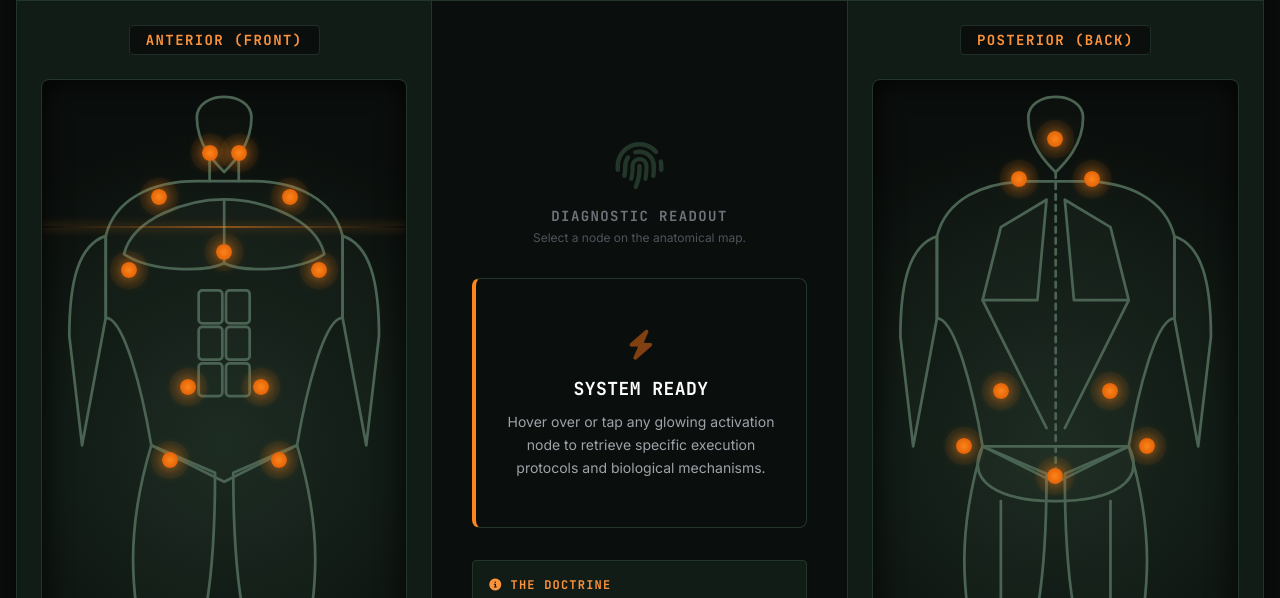
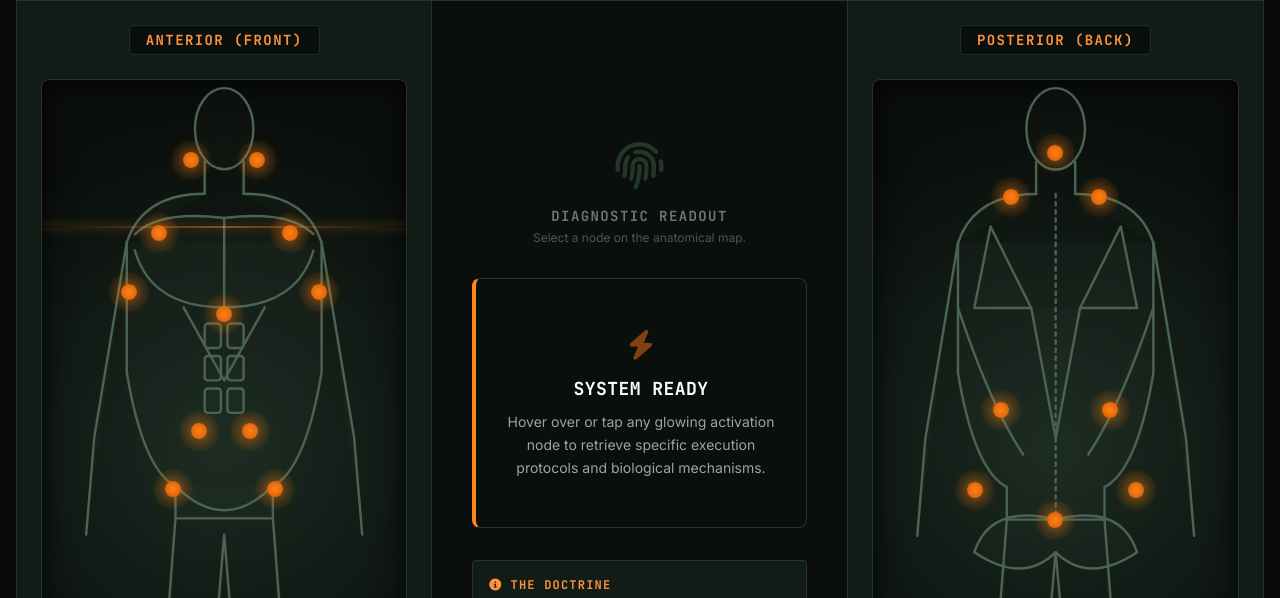
Before and after one commit to nlcperformance/RPR-Activation, a plain HTML site: page index.html in a window 1280 px wide. Shown: the part 157-755 px from the top of the page. Drawn offline with nearby package versions, Linux system fonts and the light colour scheme.

Commit message:
Update SVG viewBox height and adjust anatomy paths

```diff
--- a/index.html
+++ b/index.html
@@ -169,52 +169,52 @@
                 <div class="svg-container aspect-[1/2]">
                     <div class="scanner-line"></div>
                     <!-- High-Fidelity Anterior Anatomy SVG -->
-                    <svg viewBox="0 0 200 400" class="w-full h-full pointer-events-none">
+                    <svg viewBox="0 0 200 450" class="w-full h-full pointer-events-none">
                         <g class="anatomy-line">
-                            <!-- Head & Neck -->
-                            <path d="M 85 20 C 85 5 115 5 115 20 C 115 35 105 45 100 50 C 95 45 85 35 85 20 Z"/>
-                            <path d="M 92 40 L 92 55 M 108 40 L 108 55"/>
-                            <!-- Torso Outline -->
-                            <path d="M 85 55 C 60 55 40 65 35 85 L 35 130 C 45 130 55 170 60 200 L 100 220 L 140 200 C 145 170 155 130 165 130 L 165 85 C 160 65 140 55 115 55 Z"/>
+                            <!-- Head & Jaw -->
+                            <ellipse cx="100" cy="30" rx="18" ry="25" />
+                            <path d="M 88 50 L 88 70 M 112 50 L 112 70" />
+                            <!-- Shoulders & Clavicle -->
+                            <path d="M 88 70 Q 50 70 40 100 M 112 70 Q 150 70 160 100" />
+                            <path d="M 100 85 Q 60 80 45 95 M 100 85 Q 140 80 155 95" />
                             <!-- Pecs -->
-                            <path d="M 100 65 C 80 65 50 75 45 95 C 60 105 90 105 100 100 C 110 105 140 105 155 95 C 150 75 120 65 100 65 Z"/>
-                            <line x1="100" y1="65" x2="100" y2="100"/>
+                            <path d="M 100 85 L 100 140 Q 55 140 45 105 M 100 85 L 100 140 Q 145 140 155 105" />
+                            <!-- Torso & Ribs -->
+                            <path d="M 40 100 L 40 180 Q 50 240 70 250 L 70 270 L 130 270 L 130 250 Q 150 240 160 180 L 160 100" />
+                            <path d="M 100 185 L 75 140 M 100 185 L 125 140" />
                             <!-- Abs -->
-                            <rect x="86" y="115" width="13" height="18" rx="2"/>
-                            <rect x="101" y="115" width="13" height="18" rx="2"/>
-                            <rect x="86" y="135" width="13" height="18" rx="2"/>
-                            <rect x="101" y="135" width="13" height="18" rx="2"/>
-                            <rect x="86" y="155" width="13" height="18" rx="2"/>
-                            <rect x="101" y="155" width="13" height="18" rx="2"/>
+                            <rect x="88" y="150" width="10" height="15" rx="2" />
+                            <rect x="102" y="150" width="10" height="15" rx="2" />
+                            <rect x="88" y="170" width="10" height="15" rx="2" />
+                            <rect x="102" y="170" width="10" height="15" rx="2" />
+                            <rect x="88" y="190" width="10" height="15" rx="2" />
+                            <rect x="102" y="190" width="10" height="15" rx="2" />
                             <!-- Arms -->
-                            <path d="M 35 85 C 20 90 15 110 15 140 L 22 200 L 35 130 Z"/>
-                            <path d="M 165 85 C 180 90 185 110 185 140 L 178 200 L 165 130 Z"/>
+                            <path d="M 40 100 L 20 220 L 15 280 M 160 100 L 180 220 L 185 280" />
                             <!-- Legs -->
-                            <path d="M 60 200 C 45 250 50 280 55 310 L 85 310 C 95 280 95 230 95 215 Z"/>
-                            <path d="M 140 200 C 155 250 150 280 145 310 L 115 310 C 105 280 105 230 105 215 Z"/>
-                            <!-- Calves -->
-                            <path d="M 55 310 C 45 350 55 380 60 390 L 80 390 C 85 360 85 330 85 310 Z"/>
-                            <path d="M 145 310 C 155 350 145 380 140 390 L 120 390 C 115 360 115 330 115 310 Z"/>
+                            <path d="M 70 270 L 60 400 L 65 440 M 130 270 L 140 400 L 135 440 M 100 280 L 90 400 L 95 440 M 100 280 L 110 400 L 105 440" />
+                            <!-- Hip Crease -->
+                            <path d="M 70 250 Q 100 280 130 250" />
                         </g>
                     </svg>
 
                     <!-- INTERACTIVE RPR NODES: ANTERIOR -->
-                    <div class="rpr-node" style="top: 10%; left: 46%;" data-title="GLUTES (Jawline)" data-desc="Scrub deeply underneath the jawline and base of the ear. This flips the primary hip extension switch and releases the jaw-clenching reflex that protects the cervical spine."></div>
-                    <div class="rpr-node" style="top: 10%; left: 54%;" data-title="GLUTES (Jawline)" data-desc="Scrub deeply underneath the jawline and base of the ear. This flips the primary hip extension switch and releases the jaw-clenching reflex that protects the cervical spine."></div>
+                    <div class="rpr-node" style="top: 11%; left: 41%;" data-title="GLUTES (Jawline)" data-desc="Scrub deeply underneath the jawline and base of the ear. This flips the primary hip extension switch and releases the jaw-clenching reflex that protects the cervical spine."></div>
+                    <div class="rpr-node" style="top: 11%; left: 59%;" data-title="GLUTES (Jawline)" data-desc="Scrub deeply underneath the jawline and base of the ear. This flips the primary hip extension switch and releases the jaw-clenching reflex that protects the cervical spine."></div>
 
-                    <div class="rpr-node" style="top: 16%; left: 32%;" data-title="ROTATOR CUFF (Clavicle)" data-desc="Scrub the entire underside of the collarbone, moving outward to the armpit (Coracoid process). Clears neurological static inhibiting the supraspinatus and infraspinatus."></div>
-                    <div class="rpr-node" style="top: 16%; left: 68%;" data-title="ROTATOR CUFF (Clavicle)" data-desc="Scrub the entire underside of the collarbone, moving outward to the armpit (Coracoid process). Clears neurological static inhibiting the supraspinatus and infraspinatus."></div>
+                    <div class="rpr-node" style="top: 21%; left: 32%;" data-title="ROTATOR CUFF (Clavicle)" data-desc="Scrub the entire underside of the collarbone, moving outward to the armpit (Coracoid process). Clears neurological static inhibiting the supraspinatus and infraspinatus."></div>
+                    <div class="rpr-node" style="top: 21%; left: 68%;" data-title="ROTATOR CUFF (Clavicle)" data-desc="Scrub the entire underside of the collarbone, moving outward to the armpit (Coracoid process). Clears neurological static inhibiting the supraspinatus and infraspinatus."></div>
 
-                    <div class="rpr-node" style="top: 23.5%; left: 50%;" data-title="DIAPHRAGM (Sternum)" data-desc="Rub vigorously up and down the center of the breastbone. Crucial for unlocking core bracing capacity and enabling deep, parasympathetic nasal breathing."></div>
+                    <div class="rpr-node" style="top: 32%; left: 50%;" data-title="DIAPHRAGM (Sternum)" data-desc="Rub vigorously up and down the center of the breastbone. Crucial for unlocking core bracing capacity and enabling deep, parasympathetic nasal breathing."></div>
 
-                    <div class="rpr-node" style="top: 26%; left: 24%;" data-title="SCAPULA / SERRATUS (Ribs)" data-desc="Scrub the spaces between the ribs directly under the pectoral muscle (ribs 3-5). Turns on the Serratus Anterior, allowing the shoulder blade to upwardly rotate safely."></div>
-                    <div class="rpr-node" style="top: 26%; left: 76%;" data-title="SCAPULA / SERRATUS (Ribs)" data-desc="Scrub the spaces between the ribs directly under the pectoral muscle (ribs 3-5). Turns on the Serratus Anterior, allowing the shoulder blade to upwardly rotate safely."></div>
+                    <div class="rpr-node" style="top: 29%; left: 24%;" data-title="SCAPULA / SERRATUS (Ribs)" data-desc="Scrub the spaces between the ribs directly under the pectoral muscle (ribs 3-5). Turns on the Serratus Anterior, allowing the shoulder blade to upwardly rotate safely."></div>
+                    <div class="rpr-node" style="top: 29%; left: 76%;" data-title="SCAPULA / SERRATUS (Ribs)" data-desc="Scrub the spaces between the ribs directly under the pectoral muscle (ribs 3-5). Turns on the Serratus Anterior, allowing the shoulder blade to upwardly rotate safely."></div>
 
-                    <div class="rpr-node" style="top: 42%; left: 40%;" data-title="PSOAS (Abdomen)" data-desc="Locate the navel. Move 1 inch down, and 1 inch out. Dig deep into the abdominal tissue. Releases chronically tight hip flexors caused by sitting and cycling."></div>
-                    <div class="rpr-node" style="top: 42%; left: 60%;" data-title="PSOAS (Abdomen)" data-desc="Locate the navel. Move 1 inch down, and 1 inch out. Dig deep into the abdominal tissue. Releases chronically tight hip flexors caused by sitting and cycling."></div>
+                    <div class="rpr-node" style="top: 48%; left: 43%;" data-title="PSOAS (Abdomen)" data-desc="Locate the navel. Move 1 inch down, and 1 inch out. Dig deep into the abdominal tissue. Releases chronically tight hip flexors caused by sitting and cycling."></div>
+                    <div class="rpr-node" style="top: 48%; left: 57%;" data-title="PSOAS (Abdomen)" data-desc="Locate the navel. Move 1 inch down, and 1 inch out. Dig deep into the abdominal tissue. Releases chronically tight hip flexors caused by sitting and cycling."></div>
 
-                    <div class="rpr-node" style="top: 52%; left: 35%;" data-title="QUADS (Hip Crease)" data-desc="Vigorously rub along the crease of the hip (inguinal ligament area). Activates the quadriceps for heavy squatting and force absorption."></div>
-                    <div class="rpr-node" style="top: 52%; left: 65%;" data-title="QUADS (Hip Crease)" data-desc="Vigorously rub along the crease of the hip (inguinal ligament area). Activates the quadriceps for heavy squatting and force absorption."></div>
+                    <div class="rpr-node" style="top: 56%; left: 36%;" data-title="QUADS (Hip Crease)" data-desc="Vigorously rub along the crease of the hip (inguinal ligament area). Activates the quadriceps for heavy squatting and force absorption."></div>
+                    <div class="rpr-node" style="top: 56%; left: 64%;" data-title="QUADS (Hip Crease)" data-desc="Vigorously rub along the crease of the hip (inguinal ligament area). Activates the quadriceps for heavy squatting and force absorption."></div>
                 </div>
             </div>
 
@@ -254,51 +254,50 @@
                 <div class="svg-container aspect-[1/2]">
                     <div class="scanner-line" style="animation-delay: 2s;"></div>
                     <!-- High-Fidelity Posterior Anatomy SVG -->
-                    <svg viewBox="0 0 200 400" class="w-full h-full pointer-events-none">
+                    <svg viewBox="0 0 200 450" class="w-full h-full pointer-events-none">
                         <g class="anatomy-line">
                             <!-- Head & Neck -->
-                            <path d="M 85 20 C 85 5 115 5 115 20 C 115 35 105 45 100 50 C 95 45 85 35 85 20 Z"/>
-                            <!-- Torso Outline -->
-                            <path d="M 85 55 C 60 55 40 65 35 85 L 35 130 C 45 130 55 170 60 200 L 100 220 L 140 200 C 145 170 155 130 165 130 L 165 85 C 160 65 140 55 115 55 Z"/>
-                            <!-- Spine & Back Muscles (Traps/Lats) -->
-                            <line x1="100" y1="50" x2="100" y2="215" stroke-dasharray="3 3"/>
-                            <path d="M 95 65 L 70 80 L 60 120 L 90 120 Z"/> <!-- L Scapula -->
-                            <path d="M 105 65 L 130 80 L 140 120 L 110 120 Z"/> <!-- R Scapula -->
-                            <path d="M 60 120 L 95 190 M 140 120 L 105 190"/> <!-- Lats -->
-                            <path d="M 60 200 C 50 220 70 230 100 230 C 130 230 150 220 140 200 Z"/> <!-- Glute crease -->
+                            <ellipse cx="100" cy="30" rx="18" ry="25" />
+                            <path d="M 88 50 L 88 70 M 112 50 L 112 70" />
+                            <!-- Shoulders & Torso -->
+                            <path d="M 88 70 Q 50 70 40 100 M 112 70 Q 150 70 160 100" />
+                            <path d="M 40 100 L 40 180 Q 50 240 70 250 L 70 270 L 130 270 L 130 250 Q 150 240 160 180 L 160 100" />
+                            <!-- Spine -->
+                            <line x1="100" y1="70" x2="100" y2="270" stroke-dasharray="2 3"/>
+                            <!-- Scapulae -->
+                            <path d="M 60 90 L 50 140 L 85 140 Z M 140 90 L 150 140 L 115 140 Z" />
+                            <!-- Lats / Thoracolumbar -->
+                            <path d="M 85 140 L 100 220 L 115 140 M 40 140 Q 60 200 80 230 M 160 140 Q 140 200 120 230" />
+                            <!-- Glutes -->
+                            <path d="M 100 270 Q 60 260 50 290 Q 80 310 100 290 M 100 270 Q 140 260 150 290 Q 120 310 100 290" />
                             <!-- Arms -->
-                            <path d="M 35 85 C 20 90 15 110 15 140 L 22 200 L 35 130 Z"/>
-                            <path d="M 165 85 C 180 90 185 110 185 140 L 178 200 L 165 130 Z"/>
-                            <!-- Legs (Hamstrings) -->
-                            <path d="M 60 200 C 45 250 50 280 55 310 L 85 310 C 95 280 95 230 95 215 Z"/>
-                            <path d="M 140 200 C 155 250 150 280 145 310 L 115 310 C 105 280 105 230 105 215 Z"/>
-                            <line x1="70" y1="230" x2="70" y2="310"/> <!-- Hamstring lines -->
-                            <line x1="130" y1="230" x2="130" y2="310"/>
-                            <!-- Calves -->
-                            <path d="M 55 310 C 45 350 55 380 60 390 L 80 390 C 85 360 85 330 85 310 Z"/>
-                            <path d="M 145 310 C 155 350 145 380 140 390 L 120 390 C 115 360 115 330 115 310 Z"/>
+                            <path d="M 40 100 L 20 220 L 15 280 M 160 100 L 180 220 L 185 280" />
+                            <!-- Legs -->
+                            <path d="M 70 270 L 60 400 L 65 440 M 130 270 L 140 400 L 135 440 M 100 290 L 90 400 L 95 440 M 100 290 L 110 400 L 105 440" />
+                            <!-- Calf Lines -->
+                            <path d="M 60 360 Q 50 380 60 400 M 140 360 Q 150 380 140 400" />
                         </g>
                     </svg>
 
                     <!-- INTERACTIVE RPR NODES: POSTERIOR -->
-                    <div class="rpr-node" style="top: 8%; left: 50%;" data-title="POSTERIOR CHAIN (Skull)" data-desc="Base of the skull (Occipital ridge). Rub vigorously to release total-body posterior dural tension and facilitate full hip extension."></div>
+                    <div class="rpr-node" style="top: 10%; left: 50%;" data-title="POSTERIOR CHAIN (Skull)" data-desc="Base of the skull (Occipital ridge). Rub vigorously to release total-body posterior dural tension and facilitate full hip extension."></div>
 
-                    <div class="rpr-node" style="top: 13.5%; left: 40%;" data-title="NECK & TRAPS" data-desc="Base of the neck, top of the trapezius. Releases cervical tension, especially important after taking heavy collar-ties in BJJ or sitting at a desk."></div>
-                    <div class="rpr-node" style="top: 13.5%; left: 60%;" data-title="NECK & TRAPS" data-desc="Base of the neck, top of the trapezius. Releases cervical tension, especially important after taking heavy collar-ties in BJJ or sitting at a desk."></div>
+                    <div class="rpr-node" style="top: 16%; left: 38%;" data-title="NECK & TRAPS" data-desc="Base of the neck, top of the trapezius. Releases cervical tension, especially important after taking heavy collar-ties in BJJ or sitting at a desk."></div>
+                    <div class="rpr-node" style="top: 16%; left: 62%;" data-title="NECK & TRAPS" data-desc="Base of the neck, top of the trapezius. Releases cervical tension, especially important after taking heavy collar-ties in BJJ or sitting at a desk."></div>
 
-                    <div class="rpr-node" style="top: 42.5%; left: 35%;" data-title="QL & LATERAL SLING (12th Rib)" data-desc="Dig into the bottom edge of the lowest floating rib (12th rib) on the back. Highly uncomfortable but instantly unbinds the opposite lat and frees the opposite shoulder."></div>
-                    <div class="rpr-node" style="top: 42.5%; left: 65%;" data-title="QL & LATERAL SLING (12th Rib)" data-desc="Dig into the bottom edge of the lowest floating rib (12th rib) on the back. Highly uncomfortable but instantly unbinds the opposite lat and frees the opposite shoulder."></div>
+                    <div class="rpr-node" style="top: 45%; left: 35%;" data-title="QL & LATERAL SLING (12th Rib)" data-desc="Dig into the bottom edge of the lowest floating rib (12th rib) on the back. Highly uncomfortable but instantly unbinds the opposite lat and frees the opposite shoulder."></div>
+                    <div class="rpr-node" style="top: 45%; left: 65%;" data-title="QL & LATERAL SLING (12th Rib)" data-desc="Dig into the bottom edge of the lowest floating rib (12th rib) on the back. Highly uncomfortable but instantly unbinds the opposite lat and frees the opposite shoulder."></div>
 
-                    <div class="rpr-node" style="top: 50%; left: 25%;" data-title="GLUTE MEDIUS" data-desc="Upper outer quadrant of the glute. Triggers lateral stability, preventing the knees from collapsing inward (valgus) during heavy lifts or athletic cuts."></div>
-                    <div class="rpr-node" style="top: 50%; left: 75%;" data-title="GLUTE MEDIUS" data-desc="Upper outer quadrant of the glute. Triggers lateral stability, preventing the knees from collapsing inward (valgus) during heavy lifts or athletic cuts."></div>
+                    <div class="rpr-node" style="top: 56%; left: 28%;" data-title="GLUTE MEDIUS" data-desc="Upper outer quadrant of the glute. Triggers lateral stability, preventing the knees from collapsing inward (valgus) during heavy lifts or athletic cuts."></div>
+                    <div class="rpr-node" style="top: 56%; left: 72%;" data-title="GLUTE MEDIUS" data-desc="Upper outer quadrant of the glute. Triggers lateral stability, preventing the knees from collapsing inward (valgus) during heavy lifts or athletic cuts."></div>
 
-                    <div class="rpr-node" style="top: 54%; left: 50%;" data-title="HAMSTRINGS (Sacrum)" data-desc="Vigorously scrub the flat bone at the base of the spine (the tailbone/sacrum). Immediately turns on the hamstrings and helps prevent pulls."></div>
+                    <div class="rpr-node" style="top: 60%; left: 50%;" data-title="HAMSTRINGS (Sacrum)" data-desc="Vigorously scrub the flat bone at the base of the spine (the tailbone/sacrum). Immediately turns on the hamstrings and helps prevent pulls."></div>
 
-                    <div class="rpr-node" style="top: 77.5%; left: 35%;" data-title="CALVES & KNEES" data-desc="Back of the knee joint line where the calf and hamstring tie together. Activates the lower leg complex for sprinting and force absorption."></div>
-                    <div class="rpr-node" style="top: 77.5%; left: 65%;" data-title="CALVES & KNEES" data-desc="Back of the knee joint line where the calf and hamstring tie together. Activates the lower leg complex for sprinting and force absorption."></div>
+                    <div class="rpr-node" style="top: 78%; left: 38%;" data-title="CALVES & KNEES" data-desc="Back of the knee joint line where the calf and hamstring tie together. Activates the lower leg complex for sprinting and force absorption."></div>
+                    <div class="rpr-node" style="top: 78%; left: 62%;" data-title="CALVES & KNEES" data-desc="Back of the knee joint line where the calf and hamstring tie together. Activates the lower leg complex for sprinting and force absorption."></div>
 
-                    <div class="rpr-node" style="top: 97.5%; left: 35%;" data-title="ACHILLES / HEEL" data-desc="Scrub the back of the heel bone. Primes the Achilles tendon spring mechanism for overspeed eccentrics and drop jumps."></div>
-                    <div class="rpr-node" style="top: 97.5%; left: 65%;" data-title="ACHILLES / HEEL" data-desc="Scrub the back of the heel bone. Primes the Achilles tendon spring mechanism for overspeed eccentrics and drop jumps."></div>
+                    <div class="rpr-node" style="top: 96%; left: 40%;" data-title="ACHILLES / HEEL" data-desc="Scrub the back of the heel bone. Primes the Achilles tendon spring mechanism for overspeed eccentrics and drop jumps."></div>
+                    <div class="rpr-node" style="top: 96%; left: 60%;" data-title="ACHILLES / HEEL" data-desc="Scrub the back of the heel bone. Primes the Achilles tendon spring mechanism for overspeed eccentrics and drop jumps."></div>
                 </div>
             </div>
 
```
